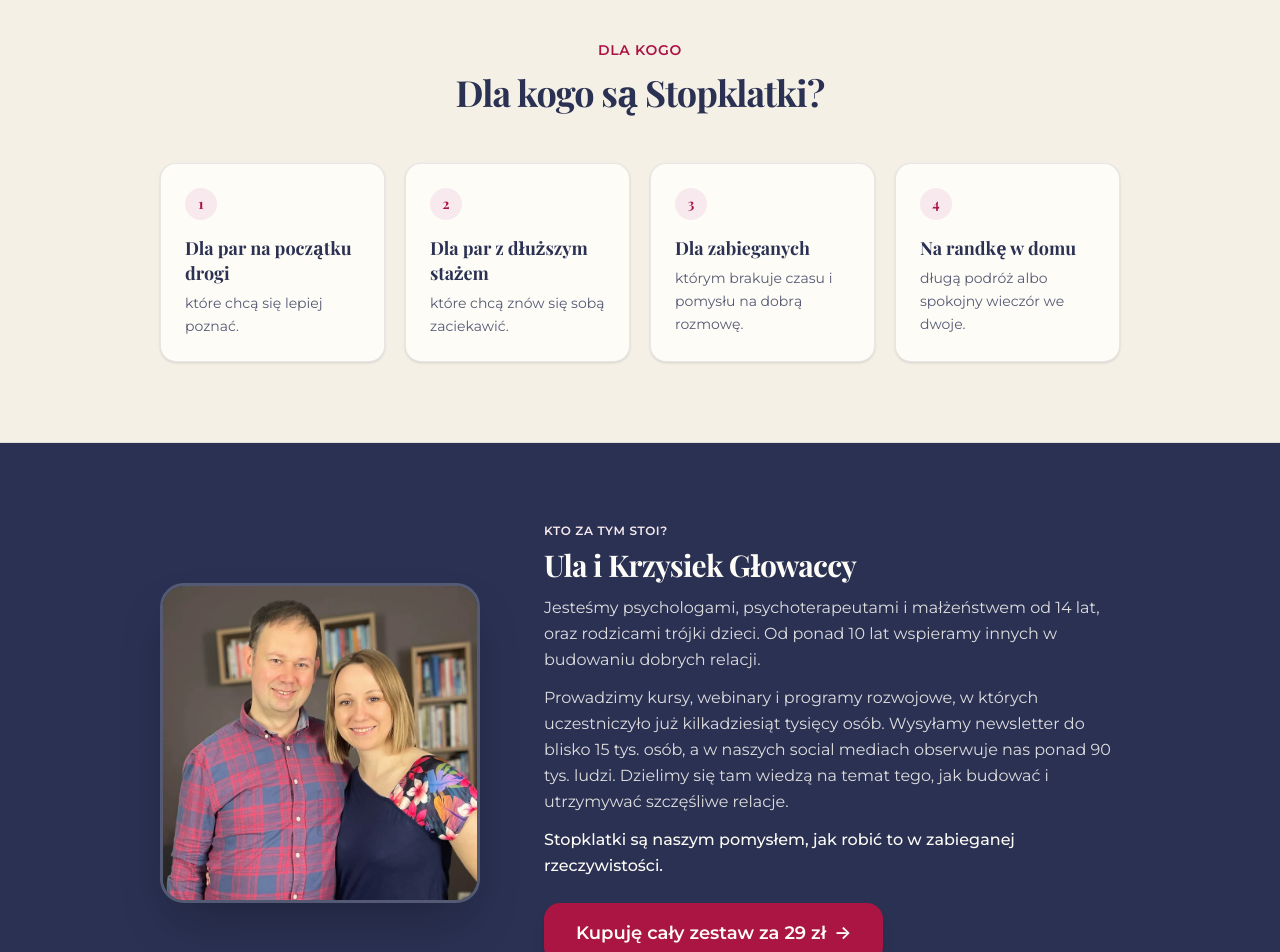
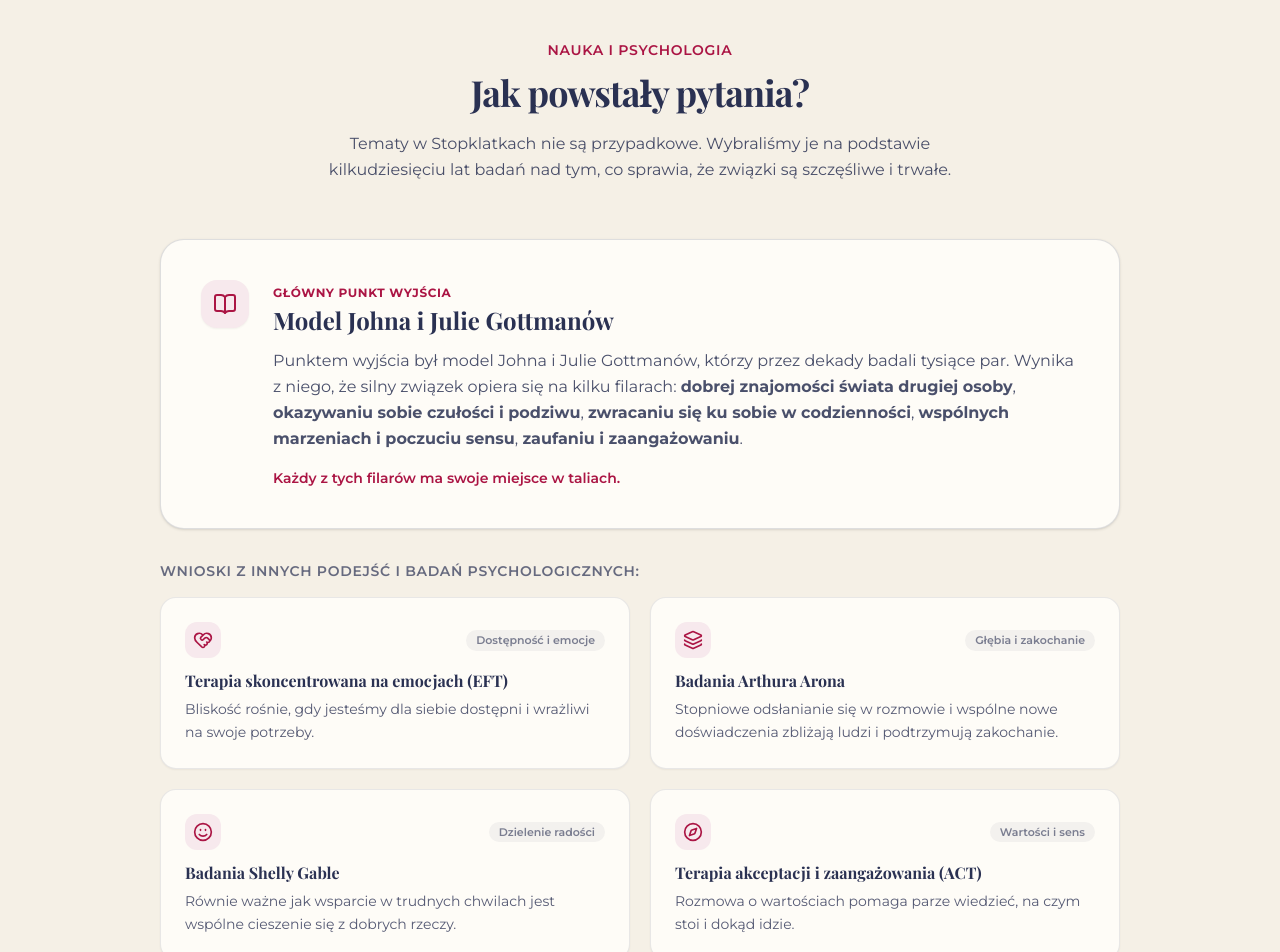
Before and after one commit to achiorr/100-pytan-na-bliskosc, a Next.js app: page / in a window 1280 px wide. Shown: the part 4200-5152 px from the top of the page. Built offline with nearby package versions, Linux system fonts and the light colour scheme; no server answers; a web font is replaced by a local one.

Commit message:
feat: nowa sekcja Jak powstaly pytania - podstawy naukowe i psychologiczne

```diff
--- a/app/page.tsx
+++ b/app/page.tsx
@@ -3,6 +3,7 @@ import NewsletterHero from "@/components/NewsletterHero";
 import DynamicTagline from "@/components/DynamicTagline";
 import HowToUse from "@/components/HowToUse";
 import WhatInside from "@/components/WhatInside";
+import HowQuestionsCreated from "@/components/HowQuestionsCreated";
 import ForWhom from "@/components/ForWhom";
 import AboutAuthors from "@/components/AboutAuthors";
 import OfferSection from "@/components/OfferSection";
@@ -20,7 +21,7 @@ export default function Home() {
       {/* 2. Hero z demo */}
       <NewsletterHero />
 
-      {/* Blok dynamicznego napisu zaraz pod hero */}
+      {/* Blok wprowadzający zaraz pod hero */}
       <DynamicTagline />
 
       {/* 3. Jak korzystać ze Stopklatek */}
@@ -29,22 +30,25 @@ export default function Home() {
       {/* 4. Co jest w poszczególnych taliach */}
       <WhatInside />
 
-      {/* 5. Dla kogo są Stopklatki */}
+      {/* 5. Jak powstały pytania? (Podstawy naukowe i metodologia) */}
+      <HowQuestionsCreated />
+
+      {/* 6. Dla kogo są Stopklatki */}
       <ForWhom />
 
-      {/* 6. Kto za tym stoi? */}
+      {/* 7. Kto za tym stoi? */}
       <AboutAuthors />
 
-      {/* 7. Pełen zestaw i oferta z ceną */}
+      {/* 8. Pełen zestaw i oferta z ceną */}
       <OfferSection />
 
-      {/* 8. Najczęstsze pytania */}
+      {/* 9. Najczęstsze pytania */}
       <FAQ />
 
-      {/* 9. Końcowe wezwanie do zakupu */}
+      {/* 10. Końcowe wezwanie do zakupu */}
       <FinalCta />
 
-      {/* 10. Stopka */}
+      {/* 11. Stopka */}
       <Footer />
 
       {/* Przyklejony pasek na dole na urządzeniach mobilnych */}
--- a/components/ForWhom.tsx
+++ b/components/ForWhom.tsx
@@ -23,7 +23,7 @@ export default function ForWhom() {
   ];
 
   return (
-    <section className="bg-kremDim py-14 sm:py-20 border-b border-granat/10">
+    <section className="bg-krem py-14 sm:py-20 border-b border-granat/10">
       <div className="mx-auto max-w-5xl px-4 sm:px-6 lg:px-8">
 
         {/* Nagłówek sekcji */}
@@ -41,7 +41,7 @@ export default function ForWhom() {
           {items.map((item, idx) => (
             <div
               key={idx}
-              className="rounded-2xl border border-granat/10 bg-krem p-6 shadow-sm flex flex-col justify-between hover:border-burgund/30 transition-colors"
+              className="rounded-2xl border border-granat/10 bg-kremDim p-6 shadow-xs flex flex-col justify-between hover:border-burgund/30 transition-colors"
             >
               <div>
                 <div className="w-8 h-8 rounded-full bg-roz text-burgund font-heading font-bold flex items-center justify-center mb-4 text-sm shrink-0">
--- /dev/null
+++ b/components/HowQuestionsCreated.tsx
@@ -0,0 +1,119 @@
+import { HeartHandshake, Layers, Smile, Compass, BookOpen } from "lucide-react";
+
+export default function HowQuestionsCreated() {
+  const approaches = [
+    {
+      title: "Terapia skoncentrowana na emocjach (EFT)",
+      desc: "Bliskość rośnie, gdy jesteśmy dla siebie dostępni i wrażliwi na swoje potrzeby.",
+      icon: HeartHandshake,
+      badge: "Dostępność i emocje",
+    },
+    {
+      title: "Badania Arthura Arona",
+      desc: "Stopniowe odsłanianie się w rozmowie i wspólne nowe doświadczenia zbliżają ludzi i podtrzymują zakochanie.",
+      icon: Layers,
+      badge: "Głębia i zakochanie",
+    },
+    {
+      title: "Badania Shelly Gable",
+      desc: "Równie ważne jak wsparcie w trudnych chwilach jest wspólne cieszenie się z dobrych rzeczy.",
+      icon: Smile,
+      badge: "Dzielenie radości",
+    },
+    {
+      title: "Terapia akceptacji i zaangażowania (ACT)",
+      desc: "Rozmowa o wartościach pomaga parze wiedzieć, na czym stoi i dokąd idzie.",
+      icon: Compass,
+      badge: "Wartości i sens",
+    },
+  ];
+
+  return (
+    <section className="bg-kremDim py-14 sm:py-20 border-b border-granat/10">
+      <div className="mx-auto max-w-5xl px-4 sm:px-6 lg:px-8">
+
+        {/* Nagłówek sekcji */}
+        <div className="text-center max-w-2xl mx-auto mb-10 sm:mb-14">
+          <span className="text-burgund uppercase tracking-wider text-xs sm:text-sm font-semibold mb-2.5 block">
+            NAUKA I PSYCHOLOGIA
+          </span>
+          <h2 className="font-heading text-2xl sm:text-3xl lg:text-4xl font-bold tracking-tight text-granat leading-tight mb-4">
+            Jak powstały pytania?
+          </h2>
+          <p className="text-sm sm:text-base text-granat/85 leading-relaxed">
+            Tematy w Stopklatkach nie są przypadkowe. Wybraliśmy je na podstawie kilkudziesięciu lat badań nad tym, co sprawia, że związki są szczęśliwe i trwałe.
+          </p>
+        </div>
+
+        {/* Główny filar: Model Gottmanów */}
+        <div className="rounded-2xl sm:rounded-3xl border border-granat/15 bg-krem p-6 sm:p-8 md:p-10 shadow-sm mb-6 sm:mb-8">
+          <div className="flex flex-col md:flex-row items-start gap-5 sm:gap-6">
+            <div className="w-12 h-12 rounded-2xl bg-roz text-burgund flex items-center justify-center shrink-0 shadow-xs">
+              <BookOpen className="w-6 h-6" />
+            </div>
+            <div className="space-y-3">
+              <span className="text-xs font-bold uppercase tracking-wider text-burgund">
+                GŁÓWNY PUNKT WYJŚCIA
+              </span>
+              <h3 className="font-heading text-xl sm:text-2xl font-bold text-granat">
+                Model Johna i Julie Gottmanów
+              </h3>
+              <p className="text-sm sm:text-base text-granat/85 leading-relaxed">
+                Punktem wyjścia był model Johna i Julie Gottmanów, którzy przez dekady badali tysiące par. Wynika z niego, że silny związek opiera się na kilku filarach: <strong>dobrej znajomości świata drugiej osoby</strong>, <strong>okazywaniu sobie czułości i podziwu</strong>, <strong>zwracaniu się ku sobie w codzienności</strong>, <strong>wspólnych marzeniach i poczuciu sensu</strong>, <strong>zaufaniu i zaangażowaniu</strong>.
+              </p>
+              <p className="text-xs sm:text-sm text-burgund font-semibold pt-1">
+                Każdy z tych filarów ma swoje miejsce w taliach.
+              </p>
+            </div>
+          </div>
+        </div>
+
+        {/* 4 podejścia w czytelnych kafelkach */}
+        <div className="mb-4">
+          <p className="text-xs sm:text-sm font-semibold text-granat/70 uppercase tracking-wider mb-4 text-center md:text-left">
+            Wnioski z innych podejść i badań psychologicznych:
+          </p>
+          <div className="grid grid-cols-1 sm:grid-cols-2 gap-4 sm:gap-5">
+            {approaches.map((item, idx) => {
+              const Icon = item.icon;
+              return (
+                <div
+                  key={idx}
+                  className="rounded-2xl border border-granat/10 bg-krem p-5 sm:p-6 shadow-xs hover:border-burgund/30 transition-colors flex flex-col justify-between"
+                >
+                  <div>
+                    <div className="flex items-center justify-between gap-3 mb-3">
+                      <div className="w-9 h-9 rounded-xl bg-roz text-burgund flex items-center justify-center shrink-0">
+                        <Icon className="w-5 h-5" />
+                      </div>
+                      <span className="text-[11px] font-semibold text-granat/60 bg-granat/5 px-2.5 py-0.5 rounded-full">
+                        {item.badge}
+                      </span>
+                    </div>
+                    <h4 className="font-heading font-bold text-base text-granat mb-1.5 leading-snug">
+                      {item.title}
+                    </h4>
+                    <p className="text-xs sm:text-sm text-granat/80 leading-relaxed">
+                      {item.desc}
+                    </p>
+                  </div>
+                </div>
+              );
+            })}
+          </div>
+        </div>
+
+        {/* Dolne podsumowanie: Praktyka i doświadczenie */}
+        <div className="mt-8 rounded-2xl border border-granat/10 bg-krem p-6 sm:p-8 text-center max-w-3xl mx-auto shadow-xs">
+          <p className="text-sm sm:text-base text-granat/85 leading-relaxed mb-3">
+            Pytania mają różne poziomy głębokości, od lekkich i zabawnych po bardziej osobiste. Tak właśnie, stopniowo, buduje się bliskość.
+          </p>
+          <p className="font-heading italic text-base sm:text-lg text-burgund font-medium leading-relaxed">
+            Za wszystkim stoi też nasze doświadczenie — zarówno z gabinetu, jak i z naszego życia i związku. Dzięki temu w kartach jest i nauka, i to, co naprawdę dzieje się w rozmowach par.
+          </p>
+        </div>
+
+      </div>
+    </section>
+  );
+}
```
